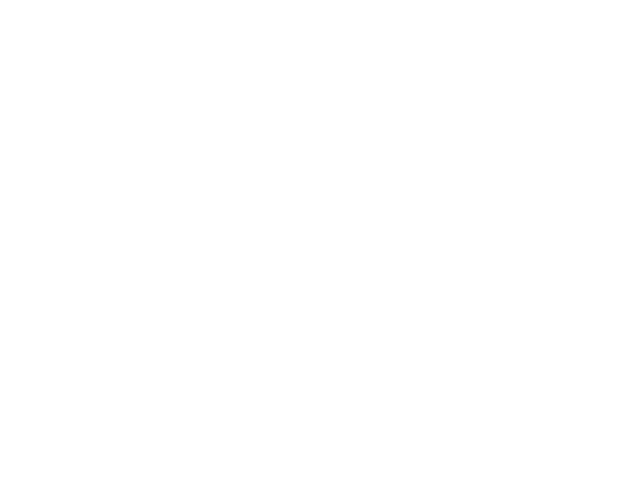
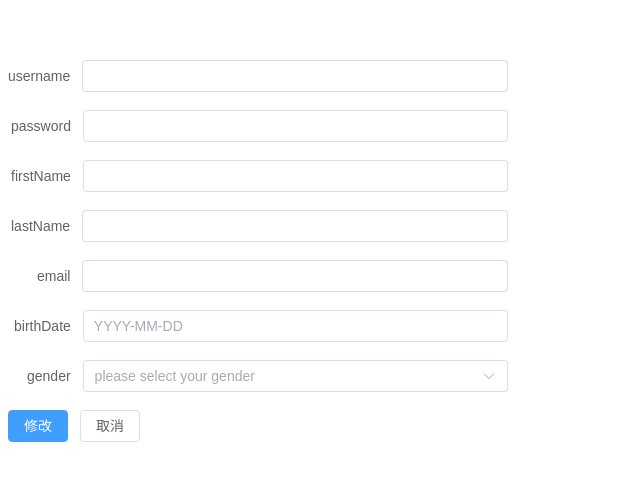
Before and after one commit to RichardBrowns/ListDemoWeb, a Vue app: page /edituser in a window 1280 px wide. Before the commit this address had no page. Shown: the top 480 px of the page, without its empty margins (0-640 px from the left). Built offline with nearby package versions, Linux system fonts and the light colour scheme.

Commit message:
添加用户编辑功能

```diff
--- a/src/router/index.js
+++ b/src/router/index.js
@@ -2,6 +2,7 @@
 import { createRouter, createWebHistory } from 'vue-router';
 import HomePage from '@/views/HomePage.vue'; // 假设你的单页面组件是Home.vue
 import AddUser from '@/views/AddUser.vue';
+import EditUser from '@/views/EditUser.vue';
 
 export default createRouter({
   history: createWebHistory(),
@@ -18,5 +19,9 @@ export default createRouter({
       path: '/adduser',
       component: AddUser,
     },
+    {
+      path: '/edituser',
+      component: EditUser,
+    }
   ],
 });
--- /dev/null
+++ b/src/views/EditUser.vue
@@ -0,0 +1,94 @@
+<template>
+    <div id="app">
+        <el-form :model="form" label-width="auto" style="max-width: 500px;">
+            <el-form-item label="username">
+                <el-input v-model="form.username" />
+            </el-form-item>
+            <el-form-item label="password">
+                <el-input v-model="form.password" />
+            </el-form-item>
+            <el-form-item label="firstName">
+                <el-input v-model="form.firstName" />
+            </el-form-item>
+            <el-form-item label="lastName">
+                <el-input v-model="form.lastName" />
+            </el-form-item>
+            <el-form-item label="email">
+                <el-input v-model="form.email" />
+            </el-form-item>
+            <el-form-item label="birthDate">
+                <el-input v-model="form.birthDate" placeholder="YYYY-MM-DD" />
+            </el-form-item>
+            <el-form-item label="gender">
+                <el-select v-model="form.gender" placeholder="please select your gender">
+                    <el-option label="Female" value="F" />
+                    <el-option label="Male" value="M" />
+                </el-select>
+            </el-form-item>
+            <el-form-item>
+                <el-button @click=EditUser() type="primary">修改</el-button>
+                <el-button @click="$router.go(-1)">取消</el-button>
+            </el-form-item>
+        </el-form>
+    </div>
+</template>
+
+<script setup>
+import { reactive, defineExpose, inject, onMounted } from 'vue';
+import { useRoute } from 'vue-router';
+
+import axios from 'axios';
+
+const form = reactive({
+    id: '',
+    username: '',
+    password: '',
+    firstName: '',
+    lastName: '',
+    email: '',
+    birthDate: '',
+    gender: '',
+})
+
+const router = inject('$router');
+
+const route = useRoute();
+
+async function EditUser() {
+    try {
+        //将响应式对象转换为普通JSON对象
+        const formDataToSend = { ...form };
+
+        const response = await axios.put('api/user', formDataToSend);
+        if (response.data && response.data.code === 200) {
+            router.go(-1);
+        }
+    } catch (error) {
+        console.log("增加用户信息失败", error);
+    }
+}
+
+
+onMounted(() => {
+    const formDataFromQuery = Object.fromEntries(new URLSearchParams(route  .query));
+    form.id = formDataFromQuery.id;
+    form.username = formDataFromQuery.username;
+    form.password = formDataFromQuery.password;
+    form.firstName = formDataFromQuery.firstName;
+    form.lastName = formDataFromQuery.lastName;
+    form.email = formDataFromQuery.email;
+    form.birthDate = formDataFromQuery.birthDate;
+    form.gender = formDataFromQuery.gender;
+});
+
+defineExpose({ EditUser });
+
+</script>
+
+<style scoped>
+#app {
+    font-family: Arial, sans-serif;
+    text-align: center;
+    color: #2c3e50;
+}
+</style>
--- a/src/views/HomePage.vue
+++ b/src/views/HomePage.vue
@@ -26,7 +26,7 @@
       <!-- 编辑按钮 -->
       <el-table-column width="100">
         <template v-slot:default="{ row }">
-          <el-button @click="handleEdit(row.id)" type="primary">编辑</el-button>
+          <el-button @click="handleEdit(row)" type="primary">编辑</el-button>
         </template>
       </el-table-column>
       <!-- 删除按钮 -->
@@ -46,7 +46,7 @@
 </template>
 
 <script>
-import { ref, onMounted } from 'vue';
+import { ref, onMounted, inject } from 'vue';
 import axios from 'axios';
 
 export default {
@@ -58,6 +58,8 @@ export default {
     const totalItems = ref(0);
     const currentPage = ref(1);
     const pageSize = ref(10);
+
+    const router = inject('$router');
 
     const fetchTableData = async (newCurrentPage, newPageSize) => {
       if (selectedFilter.value || searchText.value) {
@@ -113,10 +115,26 @@ export default {
       }
     };
 
+    const handleEdit = (row) => {
+      const formData = {
+        id: row.id,
+        username: row.username,
+        password: row.password,
+        firstName: row.firstName,
+        lastName: row.lastName,
+        email: row.email,
+        birthDate: row.birthDate,
+        gender: row.gender,
+      };
 
+      const queryParams = new URLSearchParams();
+      for (const key in formData) {
+        if (Object.prototype.hasOwnProperty.call(formData, key)) {
+          queryParams.append(key, formData[key]);
+        }
+      }
 
-    const handleEdit = (id) => {
-      console.log(`编辑用户 ${id}`);
+      router.push(`/editUser?${queryParams.toString()}`);
     };
 
     const handleDelete = async (id) => {
```
